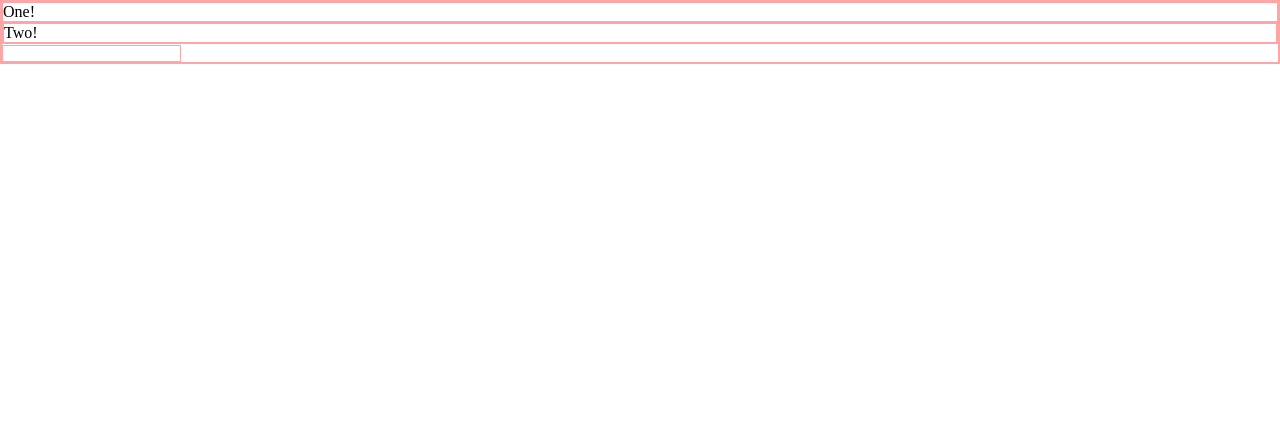
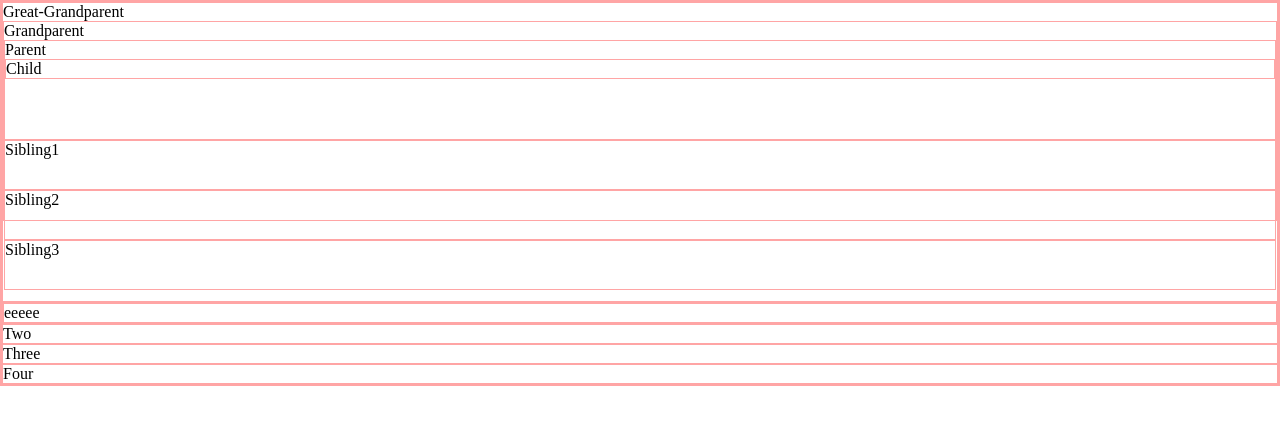
Before and after one commit to PeterKwok1/Playground, a plain HTML site: page index.html in a window 1280 px wide. Drawn offline with nearby package versions, Linux system fonts and the light colour scheme.

Commit message:
Learning JQuery

```diff
--- a/app/js/script.js
+++ b/app/js/script.js
@@ -0,0 +1,28 @@
+$(document).ready(function () {
+
+    // let div = $('div')
+    // div.click((e) => {
+    //     console.log(e.target)
+    // })
+    // let div2 = document.querySelectorAll('div')
+    // for (let i = 0; i < div2.length; i++) {
+    //     div2[i].addEventListener('click', (e) => { console.log(e.target) })
+    // }
+
+    // const b = $('<p></p>').text('before')
+    // const a = $('<p></p>').text('after')
+    // $('div').remove('#two, #four')
+    $('.great-grandparent').css('height', '300px')
+    $('.grandparent').css('height', '200px')
+    $('.parent').css('height', '100px')
+    $('.sibling').css('height', '50px')
+
+    $('#one').load('README.md #p1', (responseTxt, statusTxt, xhr) => {
+        if (statusTxt === 'success') {
+            console.log(responseTxt)
+        } else if (statusTxt === 'error') {
+            console.log(xhr.status)
+        }
+        console.log($('p').eq(0).text('eeeee'))
+    })
+})
--- a/app/scss/_globals.scss
+++ b/app/scss/_globals.scss
@@ -4,3 +4,11 @@
     padding: 0;
     border: 1px solid rgb(255, 165, 165);
 }
+
+.test {
+    background-color: green
+}
+
+.test2 {
+    font-size: x-large;
+}
--- a/index.html
+++ b/index.html
@@ -7,24 +7,25 @@
     <title>Playground</title>
     <link rel="stylesheet" href="app/scss/style.css">
     <script src="https://ajax.googleapis.com/ajax/libs/jquery/3.7.0/jquery.min.js"></script>
-    <script>
-        $(document).ready(function () {
-            $('#one').click(() => {
-                alert(`text ${$('input').attr('id')}`)
-            })
-        })
-    </script>
+    <script src="app/js/script.js"></script>
 </head>
 
 <body>
-    <div id="one">One!</div>
-    <div id="two">
-        <div>Two!</div>
+    <div class="great-grandparent">Great-Grandparent
+        <div class="grandparent">Grandparent
+            <div class="parent">
+                Parent
+                <div class="child">Child</div>
+            </div>
+            <div class="sibling one">Sibling1</div>
+            <div class="sibling two">Sibling2</div>
+            <div class="sibling three">Sibling3</div>
+        </div>
     </div>
-    <input id="input" type="text">
-
-    <script src=" app/js/script.js">
-    </script>
+    <div id="one">One</div>
+    <div id="two">Two</div>
+    <div id="three">Three</div>
+    <div id="four">Four</div>
 </body>
 
 </html>
```
Also changed, not shown: README.md, app/scss/style.css, 1 other file.
